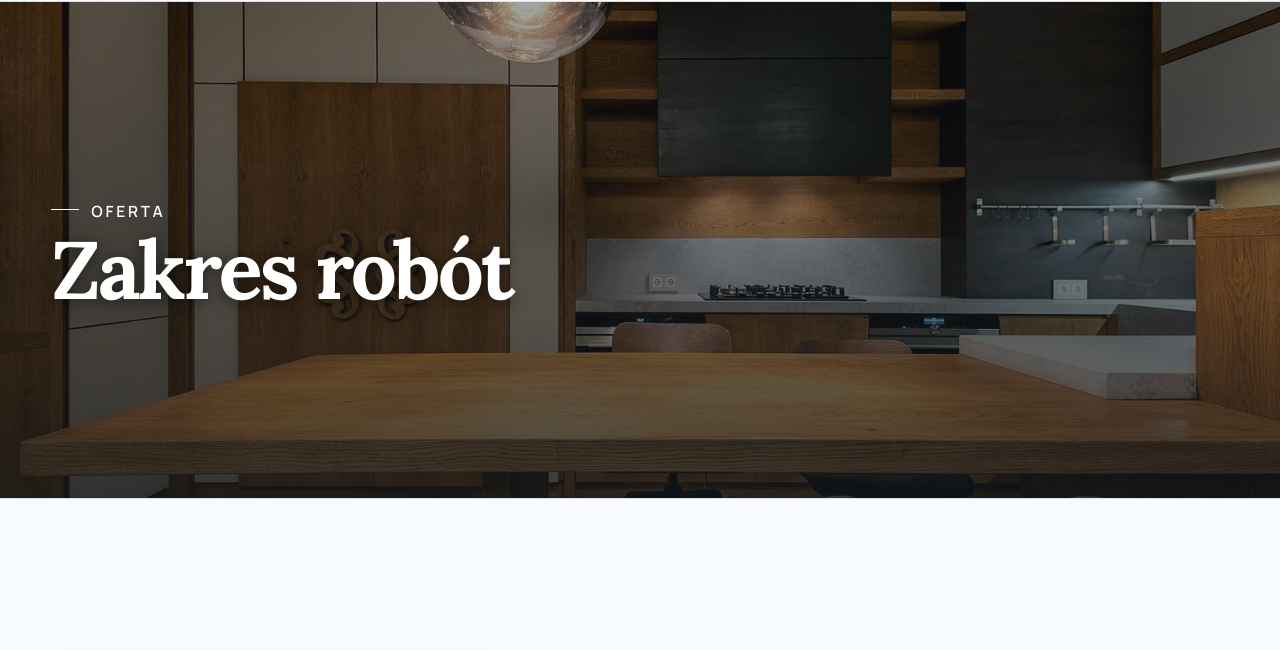
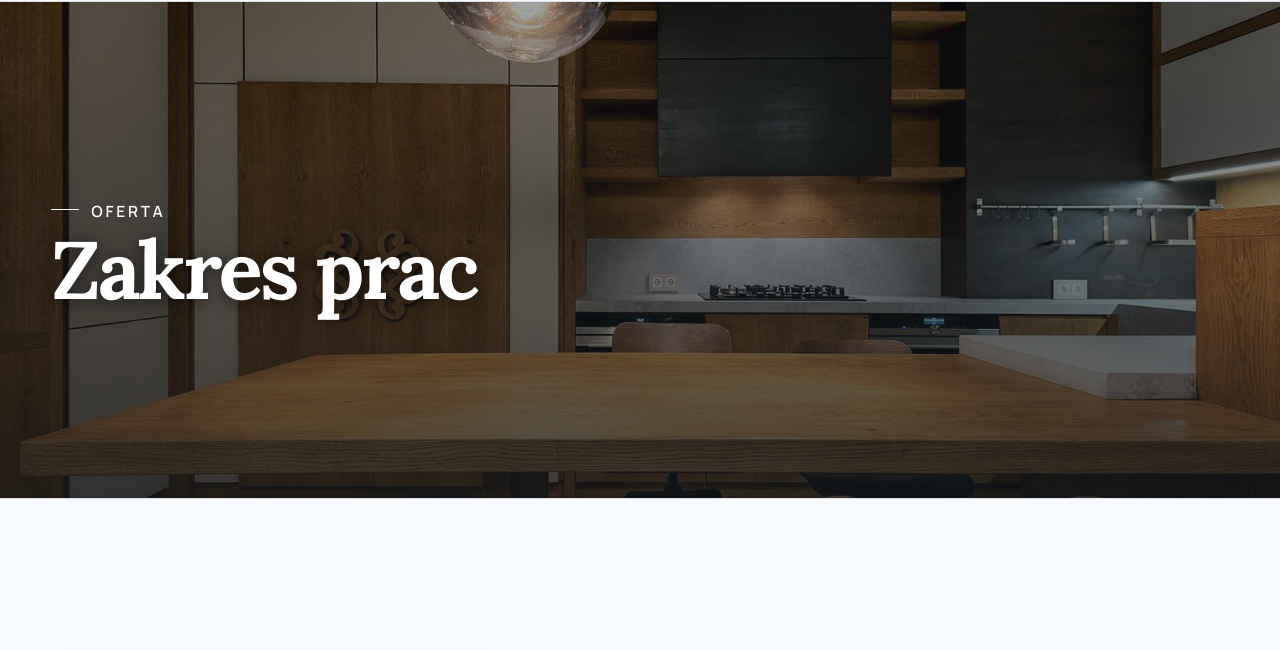
Before and after one commit to Impulseo-pl/spok-meble, a plain HTML site: page oferta.html in a window 1280 px wide. Shown: the part 71-721 px from the top of the page. Drawn offline with Linux system fonts and the light colour scheme.

Commit message:
[claude-edit][cmt:974773cb-717c-4348-b95d-b14572d4ac9d] oferta: tytul Zakres robot -> Zakres prac

```diff
--- a/oferta.html
+++ b/oferta.html
@@ -41,10 +41,10 @@
 
 <main>
 <section class="pagehead">
-  <img src="img/g3.jpg" alt="SPOK Meble - Zakres robót" width="1600" height="1068" decoding="async">
+  <img src="img/g3.jpg" alt="SPOK Meble - Zakres prac" width="1600" height="1068" decoding="async">
   <div class="wrap">
     <span class="eyebrow">Oferta</span>
-    <h1>Zakres robót</h1>
+    <h1>Zakres prac</h1>
   </div>
 </section>
 <section>
```
